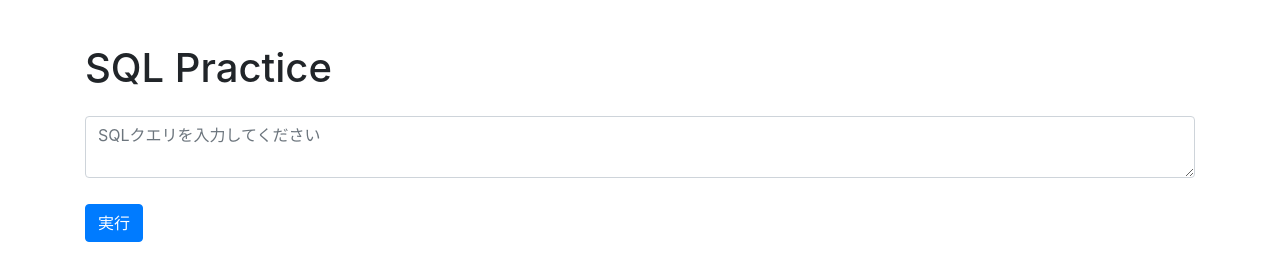
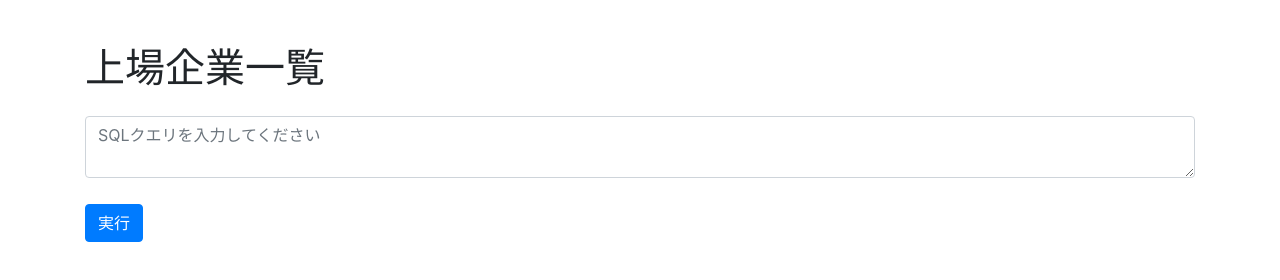
Before and after one commit to hirosan4477/Stock_AWS, a plain HTML site: page templates/index.html in a window 1280 px wide. Drawn offline with nearby package versions, Linux system fonts and the light colour scheme.

Commit message:
Webサイトのタイトル名称を変更

```diff
--- a/templates/index.html
+++ b/templates/index.html
@@ -24,7 +24,7 @@
 </head>
 <body>
     <div class="container">
-        <h1 class="my-4">SQL Practice</h1>
+        <h1 class="my-4">上場企業一覧</h1>
         <div class="form-group">
             <textarea id="query" class="form-control" placeholder="SQLクエリを入力してください"></textarea>
         </div>
```
